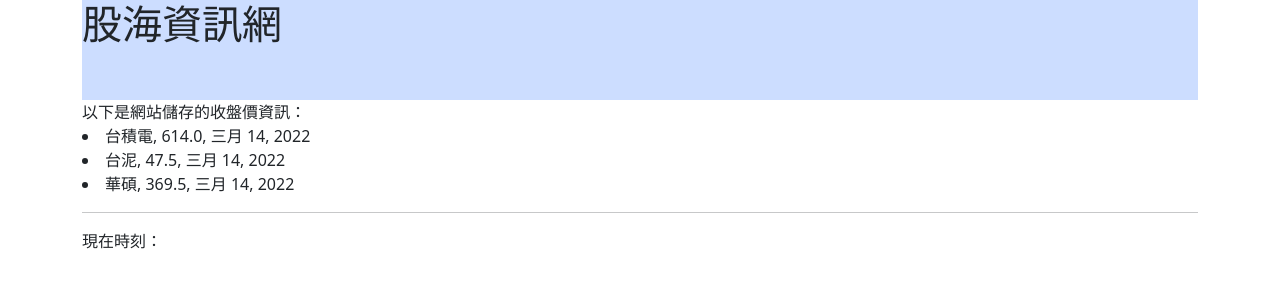
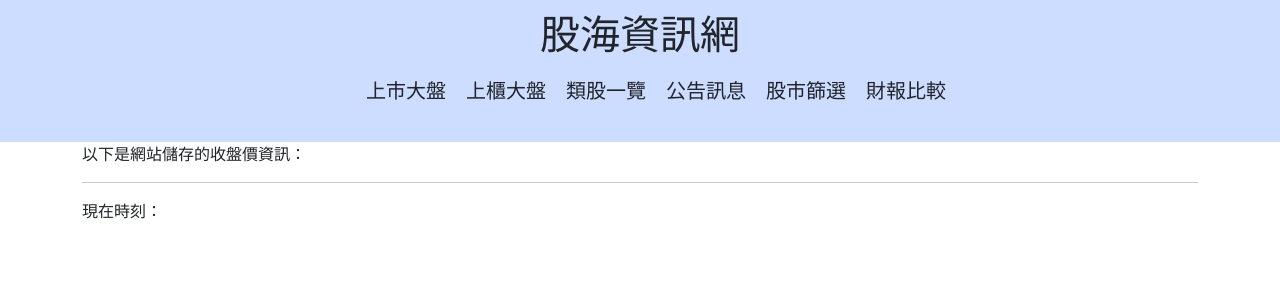
Before and after one commit to 0903183411/text-project, a Django app: template templates/index.html in a window 1280 px wide. Shown: the top 300 px of the page. Run offline with Django 3.2, Linux system fonts and the light colour scheme; the template is opened without the code that fills it: values that come from a table or form of the project are taken from there, others are empty; data comes from the database, SQL or seed files in the repository.

Commit message:
導覽頁標題

```diff
--- a/ccetdj/settings.py
+++ b/ccetdj/settings.py
@@ -119,3 +119,7 @@
 # https://docs.djangoproject.com/en/3.1/howto/static-files/
 
 STATIC_URL = '/static/'
+
+STATICFILES_DIRS = [
+    os.path.join(BASE_DIR, 'templates/static'),
+]
--- a/mysite/models.py
+++ b/mysite/models.py
@@ -5,6 +5,8 @@
     sid = models.CharField(max_length=10)   #股票代號
     price = models.FloatField(default=0.0)  #收盤價
     date = models.DateField()               #日期
+    high = models.FloatField(default=0.0)   #最高價
+
 
 
     class Meta:
--- a/templates/index.html
+++ b/templates/index.html
@@ -7,18 +7,30 @@
 
     <!-- Bootstrap CSS -->
     <link href="https://cdn.jsdelivr.net/npm/bootstrap@5.1.3/dist/css/bootstrap.min.css" rel="stylesheet" integrity="sha384-1BmE4kWBq78iYhFldvKuhfTAU6auU8tT94WrHftjDbrCEXSU1oBoqyl2QvZ6jIW3" crossorigin="anonymous">
+     <link href=" static/style.css " rel="stylesheet" >
 
     <title>Jasmine's webside</title>
+
   </head>
+  <nav>
+    <div style="width: 100%; background-color: #CCDDFF;padding: 10px;";>
+      <h1 style="text-align:center;">股海資訊網</h1>
+      <ul class="inline-block-nav">
+        <li><a href="#">上市大盤</a></li> /*暫定分類*/
+        <li><a href="#">上櫃大盤</a></li>
+        <li><a href="#">類股一覽</a></li>
+        <li><a href="#">公告訊息</a></li>
+        <li><a href="#">股市篩選</a></li>
+        <li><a href="#">財報比較</a></li>
+      </ul>
+    </div>
+  </nav>
   <body>
-      <div style="width: 100%;" class="container";>
-        <div style="height: 100px;background-color: #CCDDFF;">
-       <h1>股海資訊網</h1>
-      </div>
 
+      <div  class="container";>
         以下是網站儲存的收盤價資訊：<br>
         {% for stk in mystock %}
-        <li>{{ stk.name }}, {{ stk.price }}, {{ stk.date }}</li>
+        <li>{{ stk.name }}, {{ stk.price }}, {{ stk.date }}, {{stk.high}}</li>
         {% endfor %}
         <hr>
         現在時刻：{{ now }}
--- /dev/null
+++ b/templates/static/style.css
@@ -0,0 +1,27 @@
+nav > ul {
+ list-style: none; /*移除項目符號*/
+ margin : 0;
+ padding: 0;
+}
+nav a {
+    color: inherit;
+    display: block;
+    font-size: 20px;
+    padding:  10px;
+    text-decoration: none; /* 移除超連結底線 */
+}
+nav a:hover { /*滑到時*/
+    background-color: #052055;
+    border-radius: 50%;
+    color:white;
+}
+.inline-block-nav  {
+   /* display: flex; */
+    text-align: center;
+    justify-content: space-around;
+    font-size: 0;
+}
+.inline-block-nav > li {
+    justify-content: space-evenly;
+    display: inline-block;
+}
```
Also changed, not shown: mysite/views.py (+5 -3 lines), templates/style.css (deleted, +0 -14 lines).
